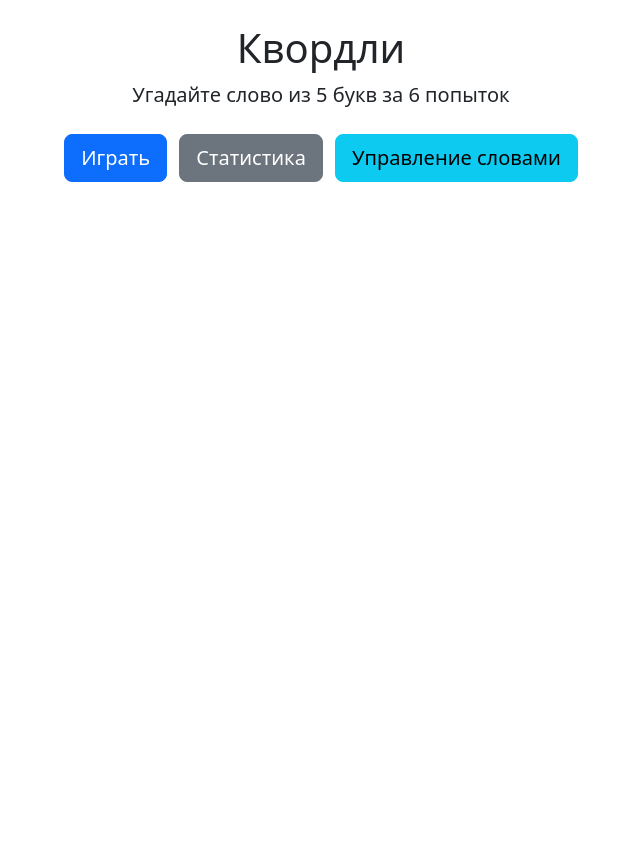
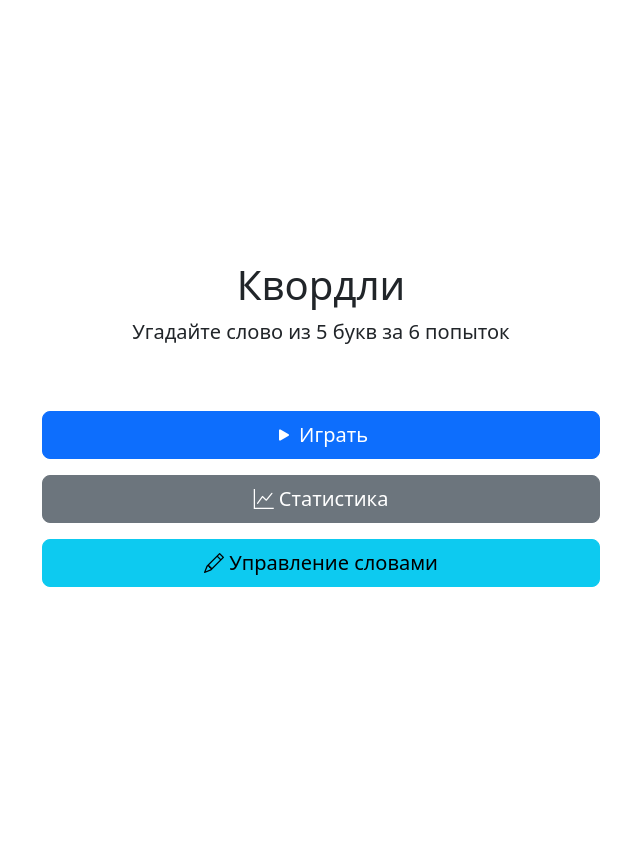
Before and after one commit to smokki-creator/Wordle, a Flask app: page / in a window 1280 px wide. Shown: the whole page, without its empty margins (319-959 px from the left). Before the commit the page ends 182 px from the top, so only its background shows below. Run offline with Flask 3, Linux system fonts and the light colour scheme; some libraries are stand-ins or nearby versions.

Commit message:
Enhance UI/UX and implement main menu with game, stats, and word management features; improve word list display and styling.
Screenshot: https://storage.googleapis.com/screenshot-production-us-central1/6f017c09-c16c-43b8-af7a-6f01d6058090/a739802b-0a93-4005-a3ab-1d271b0f7ae8.jpg

```diff
--- a/static/css/style.css
+++ b/static/css/style.css
@@ -3,7 +3,7 @@
     --gap-size: 5px;
     --color-correct: #198754;      /* Bootstrap success */
     --color-present: #ffc107;      /* Bootstrap warning */
-    --color-incorrect: #dee2e6;    /* Light gray for unused letters */
+    --color-incorrect: #e9ecef;    /* Очень светлый серый для неиспользованных букв */
     --color-button: #6c757d;       /* Bootstrap secondary */
 }
 
@@ -115,23 +115,39 @@
     20%, 40%, 60%, 80% { transform: translateX(5px); }
 }
 
+/* Стили для главного меню */
+#mainMenu {
+    min-height: 100vh;
+    display: flex;
+    flex-direction: column;
+    justify-content: center;
+}
+
 /* Стили для модальных окон */
 .modal-body {
     max-height: 70vh;
     overflow-y: auto;
 }
 
+/* Стили для списка пользовательских слов */
 #customWordsList {
-    list-style: none;
-    padding: 0;
+    max-height: 300px;
+    overflow-y: auto;
 }
 
 .custom-word-item {
     display: flex;
     justify-content: space-between;
     align-items: center;
-    padding: 0.5rem;
-    border-bottom: 1px solid var(--bs-gray-200);
+    padding: 0.75rem 1rem;
+    margin-bottom: 0.5rem;
+    background-color: var(--bs-gray-100);
+    border-radius: 0.25rem;
+    transition: all 0.2s ease;
+}
+
+.custom-word-item:hover {
+    background-color: var(--bs-gray-200);
 }
 
 @media (max-width: 400px) {
--- a/static/js/game.js
+++ b/static/js/game.js
@@ -7,6 +7,8 @@ class WordleGame {
         this.maxAttempts = 6;
         this.maxLetters = 5;
         this.letterStates = {};
+
+        this.mainMenu = document.getElementById('mainMenu');
         this.gameSection = document.getElementById('gameSection');
 
         this.initializeUI();
@@ -15,7 +17,7 @@ class WordleGame {
     }
 
     initializeUI() {
-        // Инициализация кнопок и модальных окон
+        // Инициализация кнопок главного меню
         document.getElementById('playButton').addEventListener('click', () => {
             this.startNewGame();
         });
@@ -28,6 +30,13 @@ class WordleGame {
             this.showWordsManager();
         });
 
+        // Кнопка возврата в меню
+        document.getElementById('backToMenu').addEventListener('click', () => {
+            this.gameSection.classList.add('d-none');
+            this.mainMenu.classList.remove('d-none');
+        });
+
+        // Форма добавления слов
         document.getElementById('addWordForm').addEventListener('submit', (e) => {
             e.preventDefault();
             this.addCustomWord();
@@ -37,6 +46,7 @@ class WordleGame {
     async startNewGame() {
         this.resetGame();
         await this.fetchNewWord();
+        this.mainMenu.classList.add('d-none');
         this.gameSection.classList.remove('d-none');
         document.getElementById('message').classList.add('d-none');
     }
@@ -75,19 +85,17 @@ class WordleGame {
 
         let html = `
             <div class="stats-container">
-                <div class="row text-center">
-                    <div class="col">
-                        <h3>${stats.totalGames}</h3>
-                        <p>Всего игр</p>
+                <div class="text-center mb-3">
+                    <h3 class="display-4">${stats.totalGames}</h3>
+                    <p class="mb-0">Всего игр</p>
                 </div>
-                    <div class="col">
-                        <h3>${stats.winRate}%</h3>
-                        <p>Процент побед</p>
+                <div class="text-center mb-3">
+                    <h3 class="display-4">${stats.winRate}%</h3>
+                    <p class="mb-0">Процент побед</p>
                 </div>
-                    <div class="col">
-                        <h3>${stats.averageAttempts}</h3>
-                        <p>Среднее число попыток</p>
-                    </div>
+                <div class="text-center">
+                    <h3 class="display-4">${stats.averageAttempts}</h3>
+                    <p class="mb-0">Среднее число попыток</p>
                 </div>
             </div>
         `;
@@ -106,11 +114,16 @@ class WordleGame {
         const words = await response.json();
         const wordsList = document.getElementById('customWordsList');
 
+        if (words.length === 0) {
+            wordsList.innerHTML = '<div class="text-center text-muted">Пока нет добавленных слов</div>';
+            return;
+        }
+
         wordsList.innerHTML = words.map(word => `
             <div class="custom-word-item">
-                <span>${word}</span>
-                <button class="btn btn-sm btn-danger" onclick="game.deleteCustomWord('${word}')">
-                    Удалить
+                <span class="fw-bold">${word.toUpperCase()}</span>
+                <button class="btn btn-sm btn-outline-danger" onclick="game.deleteCustomWord('${word}')">
+                    <i class="bi bi-trash"></i>
                 </button>
             </div>
         `).join('');
@@ -134,23 +147,27 @@ class WordleGame {
         if (response.ok) {
             input.value = '';
             await this.loadCustomWords();
-            this.showMessage('Слово успешно добавлено', 'success');
+            this.showMessage('Слово успешно добавлено', 'success', 'wordsModal');
         } else {
             const data = await response.json();
-            this.showMessage(data.error || 'Ошибка при добавлении слова', 'danger');
+            this.showMessage(data.error || 'Ошибка при добавлении слова', 'danger', 'wordsModal');
         }
     }
 
     async deleteCustomWord(word) {
+        if (!confirm(`Удалить слово "${word.toUpperCase()}"?`)) {
+            return;
+        }
+
         const response = await fetch(`/api/custom-words/${word}`, {
             method: 'DELETE'
         });
 
         if (response.ok) {
             await this.loadCustomWords();
-            this.showMessage('Слово успешно удалено', 'success');
+            this.showMessage('Слово успешно удалено', 'success', 'wordsModal');
         } else {
-            this.showMessage('Ошибка при удалении слова', 'danger');
+            this.showMessage('Ошибка при удалении слова', 'danger', 'wordsModal');
         }
     }
 
@@ -177,10 +194,10 @@ class WordleGame {
         });
 
         document.addEventListener('keydown', (e) => {
-            const key = e.key.toLowerCase();
+            let key = e.key.toLowerCase();
             if (key === 'enter') {
                 this.handleKeyPress('enter');
-            } else if (key === 'backspace') {
+            } else if (key === 'backspace' || key === 'delete') {
                 this.handleKeyPress('backspace');
             } else if (/^[а-яё]$/.test(key)) {
                 this.handleKeyPress(key);
@@ -232,7 +249,7 @@ class WordleGame {
             const key = button.getAttribute('data-key');
             if (key && key !== 'enter' && key !== 'backspace') {
                 const state = this.letterStates[key] || '';
-                button.className = state;
+                button.className = '';
                 if (state) {
                     button.classList.add(state);
                 }
@@ -293,11 +310,22 @@ class WordleGame {
         });
     }
 
-    showMessage(text, type) {
+    showMessage(text, type, modalId = null) {
+        if (modalId) {
+            const modal = document.getElementById(modalId);
+            const messageDiv = modal.querySelector('.alert') || document.createElement('div');
+            messageDiv.className = `alert alert-${type} mt-3`;
+            messageDiv.textContent = text;
+            if (!modal.querySelector('.alert')) {
+                modal.querySelector('.modal-body').appendChild(messageDiv);
+            }
+            setTimeout(() => messageDiv.remove(), 3000);
+        } else {
             const messageElement = document.getElementById('message');
             messageElement.textContent = text;
             messageElement.className = `alert alert-${type}`;
             messageElement.classList.remove('d-none');
+        }
     }
 }
 
--- a/templates/index.html
+++ b/templates/index.html
@@ -5,22 +5,40 @@
     <meta name="viewport" content="width=device-width, initial-scale=1.0">
     <title>Квордли - Угадай слово</title>
     <link href="https://cdn.jsdelivr.net/npm/bootstrap@5.3.0/dist/css/bootstrap.min.css" rel="stylesheet">
+    <link href="https://cdn.jsdelivr.net/npm/bootstrap-icons@1.7.2/font/bootstrap-icons.css" rel="stylesheet">
     <link href="/static/css/style.css" rel="stylesheet">
 </head>
 <body>
     <div class="container py-4">
-        <header class="text-center mb-4">
-            <h1>Квордли</h1>
-            <p class="lead">Угадайте слово из 5 букв за 6 попыток</p>
-        </header>
+        <!-- Главный экран -->
+        <div id="mainMenu" class="text-center">
+            <header class="mb-5">
+                <h1>Квордли</h1>
+                <p class="lead">Угадайте слово из 5 букв за 6 попыток</p>
+            </header>
 
-        <div class="text-center mb-4">
-            <button id="playButton" class="btn btn-primary btn-lg me-2">Играть</button>
-            <button id="statsButton" class="btn btn-secondary btn-lg me-2">Статистика</button>
-            <button id="wordsButton" class="btn btn-info btn-lg">Управление словами</button>
+            <div class="d-grid gap-3 col-lg-6 mx-auto">
+                <button id="playButton" class="btn btn-primary btn-lg">
+                    <i class="bi bi-play-fill"></i> Играть
+                </button>
+                <button id="statsButton" class="btn btn-secondary btn-lg">
+                    <i class="bi bi-graph-up"></i> Статистика
+                </button>
+                <button id="wordsButton" class="btn btn-info btn-lg">
+                    <i class="bi bi-pencil"></i> Управление словами
+                </button>
+            </div>
         </div>
 
+        <!-- Игровой экран -->
         <div id="gameSection" class="d-none">
+            <div class="d-flex justify-content-between align-items-center mb-4">
+                <h2>Квордли</h2>
+                <button id="backToMenu" class="btn btn-outline-secondary">
+                    <i class="bi bi-arrow-left"></i> Назад
+                </button>
+            </div>
+
             <div id="game-board" class="mb-4">
                 <!-- Game grid will be generated by JS -->
             </div>
@@ -75,7 +93,7 @@
 
         <!-- Модальное окно статистики -->
         <div class="modal fade" id="statsModal" tabindex="-1">
-            <div class="modal-dialog">
+            <div class="modal-dialog modal-sm">
                 <div class="modal-content">
                     <div class="modal-header">
                         <h5 class="modal-title">Статистика игр</h5>
@@ -97,14 +115,18 @@
                         <button type="button" class="btn-close" data-bs-dismiss="modal"></button>
                     </div>
                     <div class="modal-body">
-                        <form id="addWordForm" class="mb-3">
+                        <form id="addWordForm" class="mb-4">
                             <div class="input-group">
                                 <input type="text" class="form-control" id="newWord"
                                        placeholder="Введите слово из 5 букв" maxlength="5" pattern="[а-яёА-ЯЁ]{5}">
                                 <button class="btn btn-primary" type="submit">Добавить</button>
                             </div>
+                            <small class="form-text text-muted">
+                                Введите слово из 5 русских букв
+                            </small>
                         </form>
-                        <div id="customWordsList">
+                        <h6 class="mb-3">Добавленные слова:</h6>
+                        <div id="customWordsList" class="list-group">
                             <!-- Список пользовательских слов будет загружен через JavaScript -->
                         </div>
                     </div>
```
Lines whose indentation alone changed are shown as unchanged.
